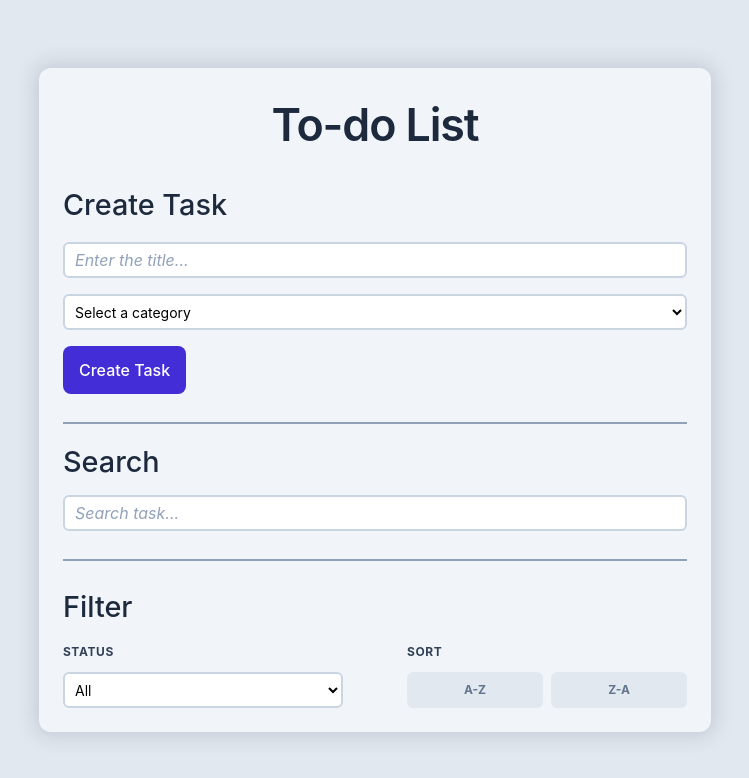
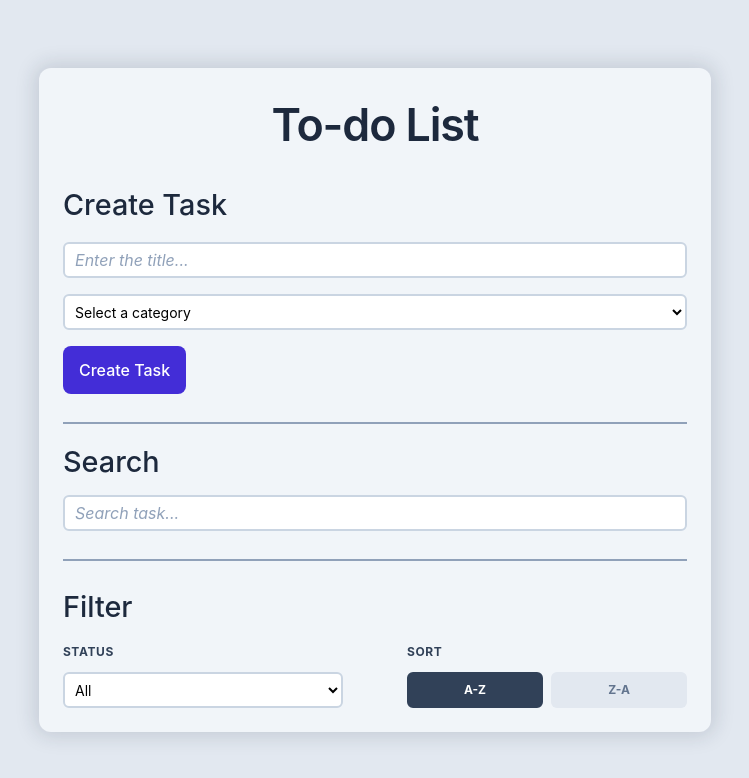
Before and after one commit to jeffvini/todo-list, a React (Vite) app: page / in a window 1280 px wide. Shown: the top 778 px of the page, without its empty margins (265-1014 px from the left). Built offline with nearby package versions, Linux system fonts and the light colour scheme.

Commit message:
feat(Filter): implement active state and aria-pressed for sort buttons

```diff
--- a/src/components/Filter.tsx
+++ b/src/components/Filter.tsx
@@ -35,13 +35,17 @@ export function Filter() {
           </span>
           <div className="flex gap-2">
             <button
+              type="button"
+              aria-pressed="true"
               aria-label="Sort tasks by name in ascending order"
               aria-controls="task-list"
-              className="h-9 flex-1 cursor-pointer rounded-md border-2 border-transparent bg-slate-200 px-3 text-xs font-bold whitespace-nowrap text-slate-500 transition-all hover:border-slate-400 hover:text-slate-700 active:scale-95"
+              className="h-9 flex-1 cursor-pointer rounded-md border-2 border-slate-700 bg-slate-700 px-3 text-xs font-bold whitespace-nowrap text-white transition-all active:scale-95"
             >
               A-Z
             </button>
             <button
+              type="button"
+              aria-pressed="false"
               aria-label="Sort tasks by name in descending order"
               aria-controls="task-list"
               className="h-9 flex-1 cursor-pointer rounded-md border-2 border-transparent bg-slate-200 px-3 text-xs font-bold whitespace-nowrap text-slate-500 transition-all hover:border-slate-400 hover:text-slate-700 active:scale-95"
```
